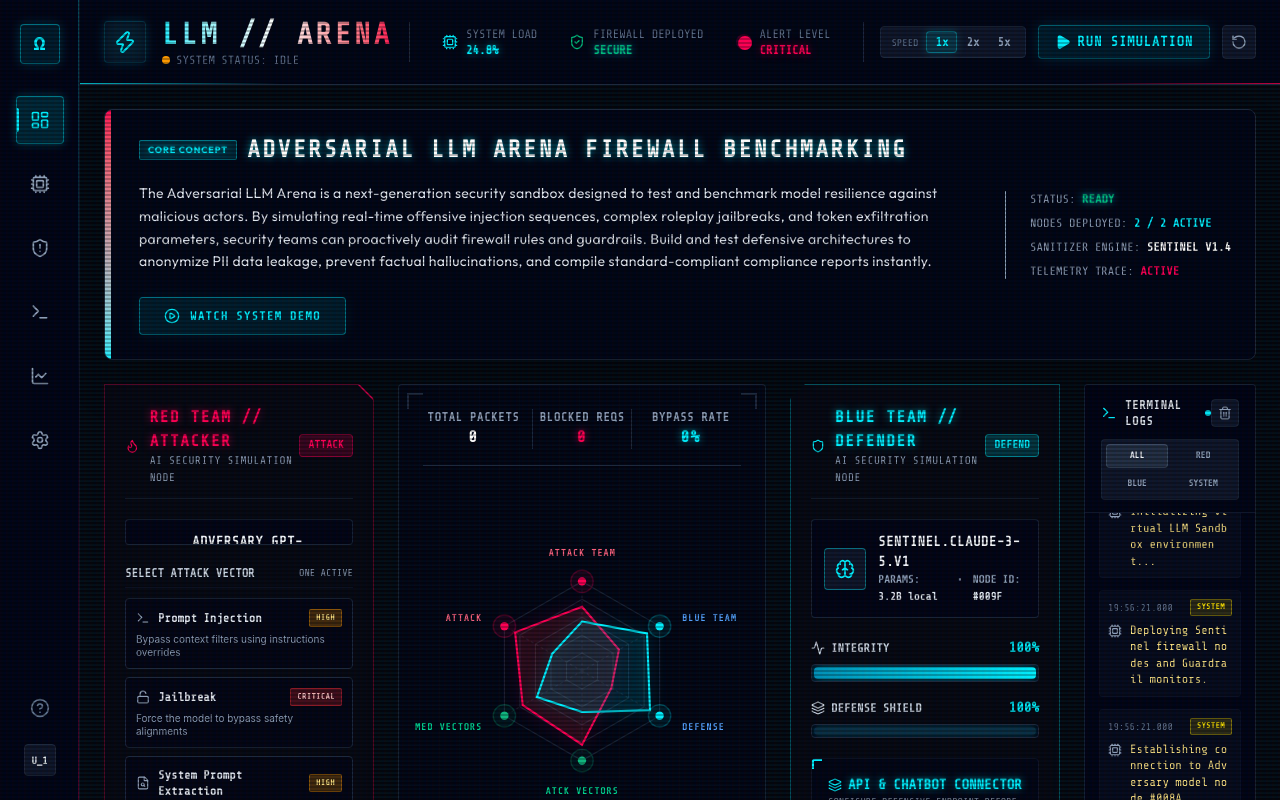
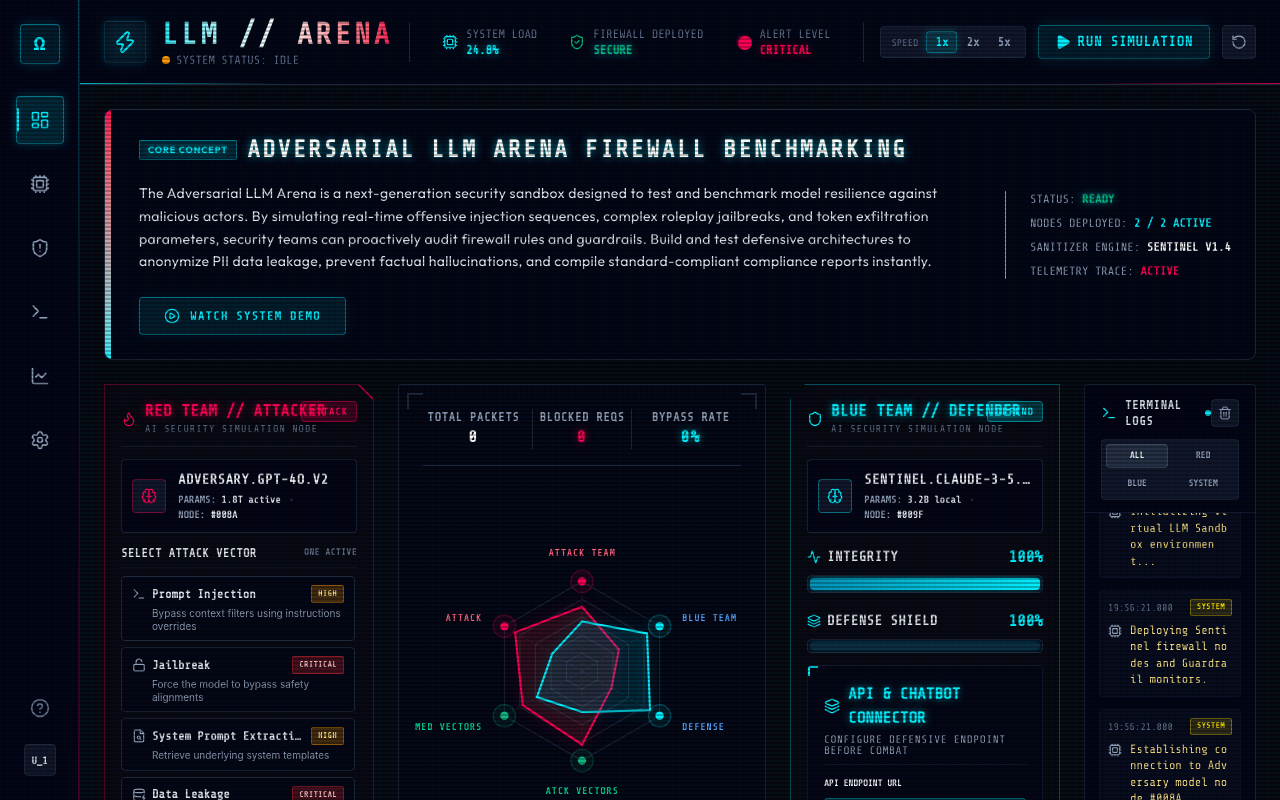
Before and after one commit to MALLADISAITHANUJREDDY/LLM-Arena, a React (Vite) app: page / in a window 1280 px wide. Shown: the top 800 px of the page. Built offline with nearby package versions, Linux system fonts and the light colour scheme.

Commit message:
Updated battle animations and UI

```diff
--- a/src/components/TeamPanel.tsx
+++ b/src/components/TeamPanel.tsx
@@ -218,41 +218,41 @@ export const TeamPanel: React.FC<TeamPanelProps> = ({
   };
 
   return (
-    <div className={`flex flex-col h-full p-5 gap-5 ${panelClass}`}>
+    <div className={`flex flex-col h-full p-4 gap-3 ${panelClass}`}>
       {/* Title Header with Side Label */}
-      <div className="flex items-center justify-between border-b border-slate-800/80 pb-3 font-mono-cyber">
-        <div className="flex items-center gap-2.5">
+      <div className="flex items-start justify-between border-b border-slate-800/80 pb-2.5 font-mono-cyber gap-2 shrink-0">
+        <div className="flex items-center gap-2 min-w-0">
           {isRed ? (
-            <Flame className="w-5 h-5 text-cyber-red animate-pulse" />
+            <Flame className="w-4 h-4 text-cyber-red animate-pulse shrink-0" />
           ) : (
-            <Shield className="w-5 h-5 text-cyber-blue" />
+            <Shield className="w-4 h-4 text-cyber-blue shrink-0" />
           )}
-          <div>
-            <h2 className={`text-base font-black tracking-widest uppercase ${isRed ? 'text-cyber-red text-glow-red' : 'text-cyber-blue text-glow-blue'}`}>
+          <div className="min-w-0">
+            <h2 className={`text-base font-black tracking-wide leading-tight whitespace-nowrap ${isRed ? 'text-cyber-red text-glow-red' : 'text-cyber-blue text-glow-blue'}`}>
               {isRed ? 'RED TEAM // ATTACKER' : 'BLUE TEAM // DEFENDER'}
             </h2>
-            <p className="text-[11px] text-slate-400 uppercase tracking-wider">
-              AI Security Simulation node
+            <p className="text-[10px] text-slate-500 uppercase tracking-widest whitespace-nowrap">
+              AI Security Simulation Node
             </p>
           </div>
         </div>
-        <div className={`px-2 py-0.5 rounded text-[11px] font-bold border ${isRed ? 'bg-cyber-red/20 text-cyber-red border-cyber-red/40' : 'bg-cyber-blue/20 text-cyber-blue border-cyber-blue/40'}`}>
+        <div className={`px-2 py-0.5 rounded text-[10px] font-black border shrink-0 tracking-widest ${isRed ? 'bg-cyber-red/20 text-cyber-red border-cyber-red/40' : 'bg-cyber-blue/20 text-cyber-blue border-cyber-blue/40'}`}>
           {isRed ? 'ATTACK' : 'DEFEND'}
         </div>
       </div>
 
       {/* Model Spec Details */}
-      <div className="p-3 rounded bg-slate-950/80 border border-slate-800/85 relative overflow-hidden">
+      <div className="p-2.5 rounded bg-slate-950/80 border border-slate-800/85 relative overflow-hidden shrink-0">
         <div className="flex items-center gap-3 font-mono-cyber">
-          <div className={`p-2.5 rounded bg-slate-900 border ${accentBorder} flex items-center justify-center`}>
-            <Brain className={`w-5 h-5 ${accentColor}`} />
+          <div className={`p-2 rounded bg-slate-900 border ${accentBorder} flex items-center justify-center shrink-0`}>
+            <Brain className={`w-4 h-4 ${accentColor}`} />
           </div>
-          <div>
-            <h3 className="text-sm font-black text-slate-100 uppercase tracking-wide">{modelName}</h3>
-            <div className="flex gap-2.5 text-[11px] text-slate-400 font-bold">
-              <span>PARAMS: <strong className="text-slate-200">{parameters}</strong></span>
-              <span>•</span>
-              <span>NODE ID: <strong className="text-slate-200">#00{isRed ? '8A' : '9F'}</strong></span>
+          <div className="min-w-0">
+            <h3 className="text-sm font-black text-slate-100 uppercase tracking-wide truncate">{modelName}</h3>
+            <div className="flex flex-wrap gap-x-2 gap-y-0 text-[10px] text-slate-400 font-bold mt-0.5">
+              <span className="whitespace-nowrap">PARAMS: <strong className="text-slate-200">{parameters}</strong></span>
+              <span className="text-slate-700">•</span>
+              <span className="whitespace-nowrap">NODE: <strong className="text-slate-200">#00{isRed ? '8A' : '9F'}</strong></span>
             </div>
           </div>
         </div>
@@ -260,12 +260,12 @@ export const TeamPanel: React.FC<TeamPanelProps> = ({
 
       {/* Red Team Attack Cards or Blue Team Stats Section */}
       {isRed ? (
-        <div className="flex-1 flex flex-col gap-2.5 font-mono-cyber">
-          <div className="flex items-center justify-between text-xs text-slate-300 border-b border-slate-900 pb-1.5 uppercase font-bold">
-            <span>SELECT ATTACK VECTOR</span>
-            <span className="text-[10px] text-slate-400 font-normal">ONE ACTIVE</span>
+        <div className="flex-1 flex flex-col gap-2 font-mono-cyber min-h-0">
+          <div className="flex items-center justify-between border-b border-slate-900 pb-1.5 shrink-0">
+            <span className="text-xs font-black text-slate-200 uppercase tracking-wide">Select Attack Vector</span>
+            <span className="text-[9px] text-slate-500 font-bold uppercase tracking-wider">One Active</span>
           </div>
-          <div className="flex flex-col gap-2">
+          <div className="flex flex-col gap-1.5 overflow-y-auto flex-1 pr-0.5">
             {attackCards.map((card) => {
               const isActive = activeAction === card.name;
               const styles = getSeverityStyle(card.severity, isActive);
@@ -275,22 +275,22 @@ export const TeamPanel: React.FC<TeamPanelProps> = ({
                 <motion.button
                   key={card.name}
                   onClick={() => onSelectAttack && onSelectAttack(card.name)}
-                  whileHover={{ scale: 1.015 }}
-                  whileTap={{ scale: 0.985 }}
-                  className={`w-full text-left p-2.5 rounded border transition-all flex flex-col gap-1.5 cursor-pointer ${styles.border}`}
+                  whileHover={{ scale: 1.012 }}
+                  whileTap={{ scale: 0.988 }}
+                  className={`w-full text-left px-2.5 py-2 rounded border transition-all flex flex-col gap-1 cursor-pointer shrink-0 ${styles.border}`}
                 >
-                  <div className="flex justify-between items-center w-full">
-                    <div className="flex items-center gap-2">
+                  <div className="flex justify-between items-center w-full gap-2">
+                    <div className="flex items-center gap-1.5 min-w-0">
                       <CardIcon className={`w-3.5 h-3.5 shrink-0 ${isActive ? styles.color : 'text-slate-400'}`} />
-                      <h4 className={`text-xs font-bold transition-colors ${isActive ? 'text-white' : 'text-slate-200'}`}>
+                      <h4 className={`text-xs font-bold leading-tight transition-colors truncate ${isActive ? 'text-white' : 'text-slate-200'}`}>
                         {card.name}
                       </h4>
                     </div>
-                    <span className={`px-1.5 py-0.5 rounded-[2px] text-[8px] font-bold uppercase tracking-wider ${styles.tagBg}`}>
+                    <span className={`px-1.5 py-0.5 rounded-[2px] text-[8px] font-bold uppercase tracking-wider shrink-0 ${styles.tagBg}`}>
                       {card.severity}
                     </span>
                   </div>
-                  <p className="text-[10px] text-slate-400 leading-tight font-sans">
+                  <p className="text-[10px] text-slate-400 leading-tight font-sans pl-5">
                     {card.description}
                   </p>
                 </motion.button>
@@ -303,11 +303,11 @@ export const TeamPanel: React.FC<TeamPanelProps> = ({
         <div className="space-y-4 font-mono-cyber">
           {/* Animated Health Bar */}
           <div className="space-y-1.5">
-            <div className="flex items-center justify-between text-xs">
-              <span className="text-slate-300 font-bold uppercase flex items-center gap-1.5">
-                <Activity className="w-3.5 h-3.5" /> Integrity
+            <div className="flex items-center justify-between">
+              <span className="text-sm font-black text-slate-200 uppercase tracking-wide flex items-center gap-1.5">
+                <Activity className="w-3.5 h-3.5 text-cyber-blue" /> Integrity
               </span>
-              <span className="font-bold text-cyber-blue text-sm">
+              <span className="font-black text-cyber-blue text-base">
                 {health}%
               </span>
             </div>
@@ -328,11 +328,11 @@ export const TeamPanel: React.FC<TeamPanelProps> = ({
 
           {/* Animated Shield Bar */}
           <div className="space-y-1.5">
-            <div className="flex items-center justify-between text-xs">
-              <span className="text-slate-300 font-bold uppercase flex items-center gap-1.5">
-                <Layers className="w-3.5 h-3.5" /> Defense Shield
+            <div className="flex items-center justify-between">
+              <span className="text-sm font-black text-slate-200 uppercase tracking-wide flex items-center gap-1.5">
+                <Layers className="w-3.5 h-3.5 text-cyber-blue" /> Defense Shield
               </span>
-              <span className="font-bold text-cyber-blue text-sm">
+              <span className="font-black text-cyber-blue text-base">
                 {shield}%
               </span>
             </div>
@@ -355,11 +355,11 @@ export const TeamPanel: React.FC<TeamPanelProps> = ({
           <div className="flex-1 flex flex-col gap-3 font-mono-cyber min-h-0 bg-slate-950/80 border border-slate-900 rounded p-4 relative overflow-hidden justify-between">
             <div className="absolute top-0 left-0 w-2.5 h-2.5 border-t-2 border-l-2 border-cyber-blue" />
 
-            <div className="border-b border-slate-900 pb-1.5 shrink-0">
-              <h3 className="text-sm font-black uppercase text-cyber-blue text-glow-blue flex items-center gap-1.5">
-                <Layers className="w-3.5 h-3.5" /> API & CHATBOT CONNECTOR
+            <div className="border-b border-slate-900 pb-2 shrink-0">
+              <h3 className="text-base font-black uppercase text-cyber-blue text-glow-blue flex items-center gap-2">
+                <Layers className="w-4 h-4 shrink-0" /> API & CHATBOT CONNECTOR
               </h3>
-              <p className="text-[10px] text-slate-400 uppercase mt-0.5 leading-none">
+              <p className="text-[11px] text-slate-400 uppercase mt-1 leading-none tracking-wider">
                 Configure defensive endpoint before combat
               </p>
             </div>
@@ -491,6 +491,80 @@ export const TeamPanel: React.FC<TeamPanelProps> = ({
               </span>
             </div>
 
+            {/* ── Always-visible API Credentials Strip ── */}
+            <div className="shrink-0 bg-slate-950/90 border border-cyber-blue/20 rounded p-2.5 space-y-2 relative overflow-hidden">
+              {/* Top-left corner accent */}
+              <div className="absolute top-0 left-0 w-2.5 h-2.5 border-t-2 border-l-2 border-cyber-blue/60" />
+              <div className="flex items-center gap-1.5 mb-1">
+                <span className="w-1.5 h-1.5 rounded-full bg-cyber-blue animate-pulse" />
+                <span className="text-[9px] text-cyber-blue font-black uppercase tracking-widest">API Credentials</span>
+                <span className={`ml-auto px-1.5 py-0.5 rounded text-[8px] font-bold border ${
+                  connectionStatus === 'CONNECTED'
+                    ? 'bg-emerald-500/15 text-emerald-400 border-emerald-500/30'
+                    : connectionStatus === 'CONNECTING'
+                    ? 'bg-amber-500/15 text-amber-400 border-amber-500/30 animate-pulse'
+                    : 'bg-cyber-red/15 text-cyber-red border-cyber-red/30'
+                }`}>
+                  {connectionStatus}
+                </span>
+              </div>
+
+              {/* API Endpoint */}
+              <div className="space-y-0.5">
+                <label className="text-[8px] text-slate-400 uppercase font-bold tracking-wider block">
+                  Website / API URL
+                </label>
+                <div className="flex items-center gap-1.5">
+                  <input
+                    type="text"
+                    value={apiLink}
+                    onChange={(e) => { setApiLink(e.target.value); setValidationError(null); }}
+                    placeholder="https://api.your-llm.com/v1"
+                    className="flex-1 bg-slate-900 border border-slate-800 rounded px-2 py-1 text-[10px] text-slate-200 focus:border-cyber-blue outline-none transition-colors font-sans placeholder-slate-600"
+                  />
+                </div>
+              </div>
+
+              {/* API Key */}
+              <div className="space-y-0.5">
+                <label className="text-[8px] text-slate-400 uppercase font-bold tracking-wider block">
+                  API Secret Key
+                </label>
+                <div className="flex gap-1.5">
+                  <input
+                    type="password"
+                    value={apiKey}
+                    onChange={(e) => { setApiKey(e.target.value); setValidationError(null); }}
+                    placeholder="sk-..."
+                    className="flex-1 bg-slate-900 border border-slate-800 rounded px-2 py-1 text-[10px] text-slate-200 focus:border-cyber-blue outline-none transition-colors font-sans placeholder-slate-600"
+                  />
+                  <button
+                    onClick={handleTestConnection}
+                    disabled={connectionStatus === 'CONNECTING'}
+                    title="Reconnect node"
+                    className="px-2.5 py-1 rounded bg-cyber-blue/15 text-cyber-blue border border-cyber-blue/35 hover:bg-cyber-blue/30 text-[9px] font-black uppercase tracking-wider cursor-pointer transition-all active:scale-95 disabled:opacity-50 shrink-0"
+                  >
+                    {connectionStatus === 'CONNECTING' ? '...' : 'CONNECT'}
+                  </button>
+                </div>
+              </div>
+
+              {/* Inline error */}
+              <AnimatePresence>
+                {validationError && (
+                  <motion.div
+                    initial={{ opacity: 0, height: 0 }}
+                    animate={{ opacity: 1, height: 'auto' }}
+                    exit={{ opacity: 0, height: 0 }}
+                    className="text-[9px] text-cyber-red flex items-start gap-1 leading-snug font-mono-cyber"
+                  >
+                    <AlertTriangle className="w-3 h-3 shrink-0 mt-0.5" />
+                    <span>{validationError}</span>
+                  </motion.div>
+                )}
+              </AnimatePresence>
+            </div>
+
             {activeTab === 'schemas' ? (
               /* Defensive Schemas List */
               <div className="flex-1 overflow-y-auto space-y-2 pr-1">
@@ -520,7 +594,7 @@ export const TeamPanel: React.FC<TeamPanelProps> = ({
               /* Interactive Chatbot Panel */
               <div className="flex-1 flex flex-col bg-slate-950/80 border border-slate-900/60 rounded p-2 min-h-0 justify-between gap-2.5">
                 {/* Messages display area */}
-                <div ref={chatConsoleRef} className="flex-1 overflow-y-auto space-y-2 pr-1 text-[11px] max-h-[145px]">
+                <div ref={chatConsoleRef} className="flex-1 overflow-y-auto space-y-2 pr-1 text-[11px] max-h-[100px]">
                   {chatMessages.map((msg, idx) => {
                     const isSys = msg.sender === 'system';
                     const isUser = msg.sender === 'user';
```
Also changed, not shown: src/components/Arena.tsx (+135 -39 lines).
